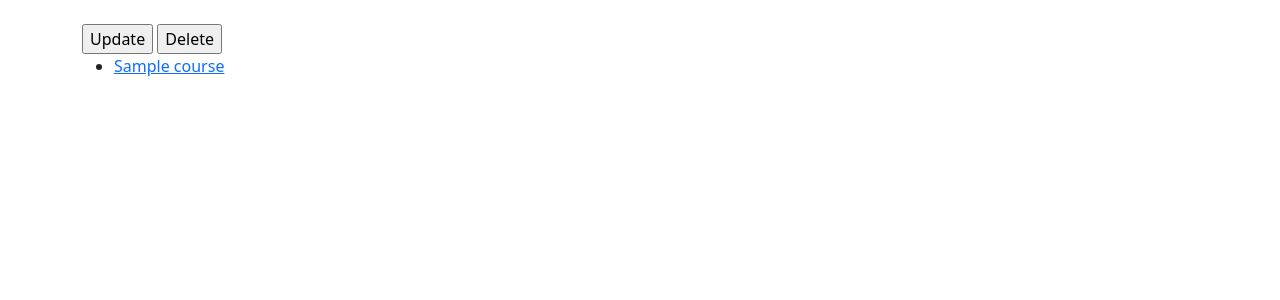
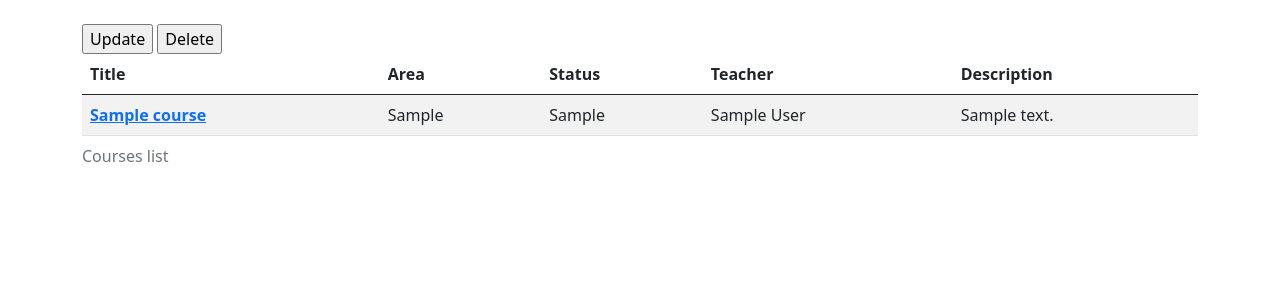
Before and after one commit to eathtespagheti/ocm-code-challenge, a Django app: page / in a window 1280 px wide. Shown: the top 300 px of the page. Run offline with Django 3.2, Linux system fonts and the light colour scheme; tables that the repository leaves empty hold one stand-in row (values such as "Sample post").

Commit message:
Add table in index

```diff
--- a/src/federica_crawler/apps/courses/templates/courses/index.html
+++ b/src/federica_crawler/apps/courses/templates/courses/index.html
@@ -5,9 +5,28 @@
     <input type="submit" value="Update" name="scrape">
     <input type="submit" value="Delete" name="delete">
 </form>
-<ul>
-    {% for course in courses %}
-        <li><a href="{% url 'courses:detail' course.id %}">{{ course.title }}</a></li>
-    {% endfor %}
-</ul>
+
+<table class="table table-striped">
+    <caption>Courses list</caption>
+    <thead>
+        <tr>
+            <th scope="col">Title</th>
+            <th scope="col">Area</th>
+            <th scope="col">Status</th>
+            <th scope="col">Teacher</th>
+            <th scope="col">Description</th>
+        </tr>
+    </thead>
+    <tbody>
+        {% for course in courses %}
+        <tr>
+            <th scope="row"><a href="{% url 'courses:detail' course.id %}">{{ course.title }}</a></th>
+            <td>{{ course.area }}</td>
+            <td>{{ course.status }}</td>
+            <td>{{ course.teacher }}</td>
+            <td>{{ course.short_description }}</td>
+        </tr>
+        {% endfor %}
+    </tbody>
+</table>
 {% endblock content %}
```
